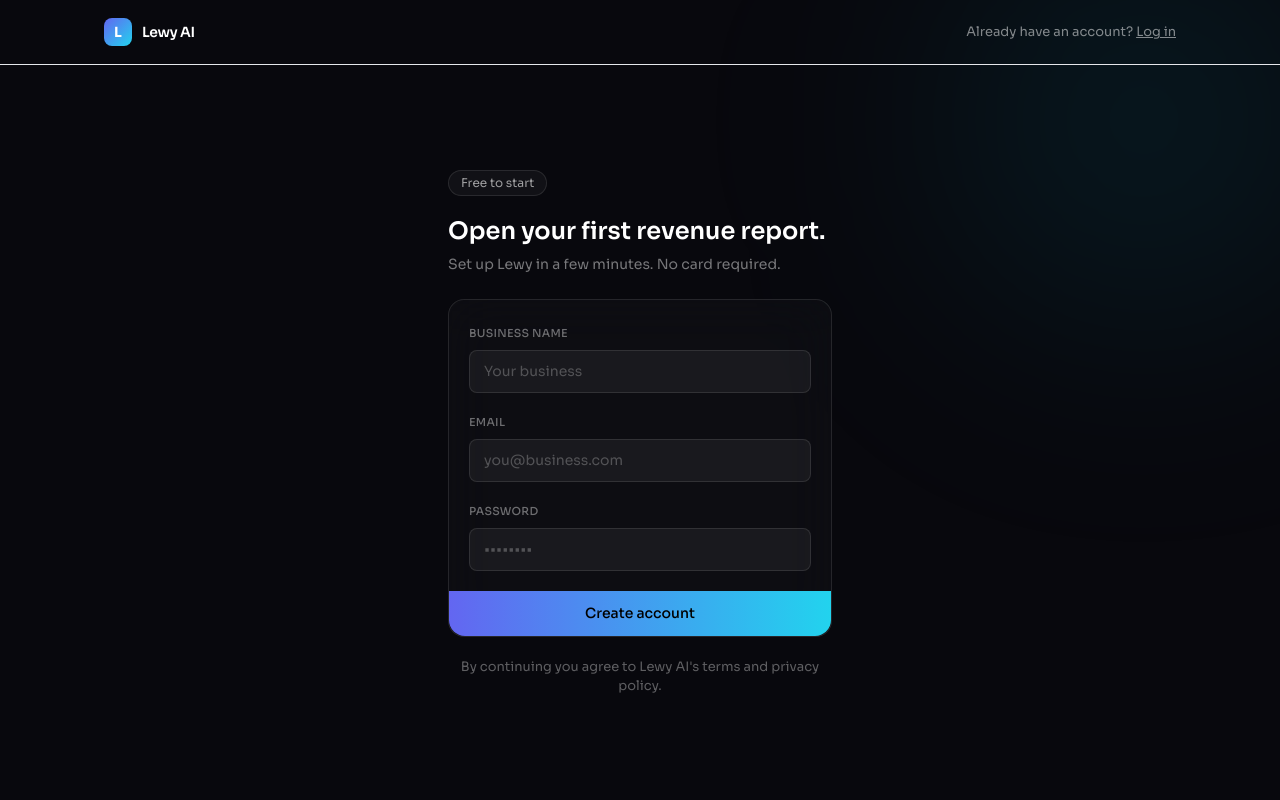
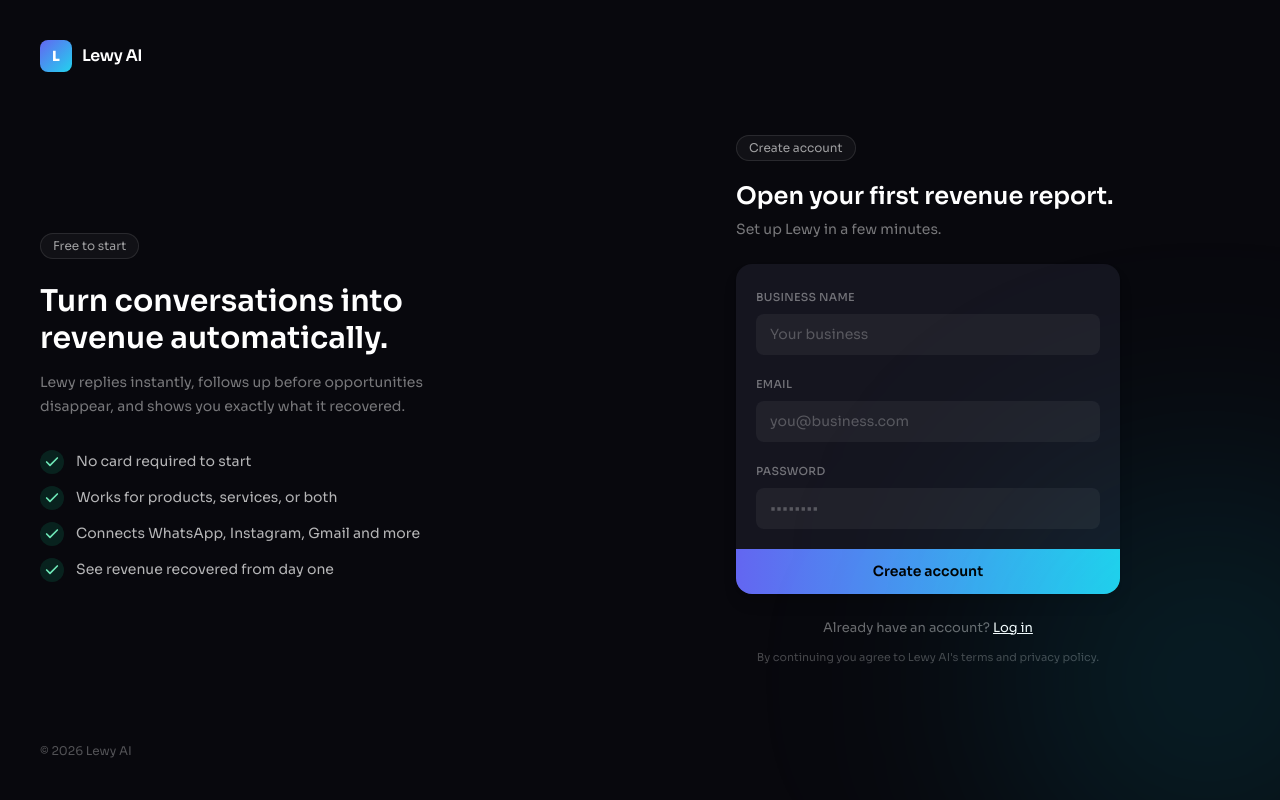
Before and after one commit to lewykipkemoi-creator/lewis2, a Next.js app: page /signup in a window 1280 px wide. Built offline with nearby package versions, Linux system fonts and the light colour scheme; no server answers.

Commit message:
redesign auth pages with split-screen brand panel layout matching dashboard style

```diff
--- a/app/login/page.tsx
+++ b/app/login/page.tsx
@@ -4,6 +4,22 @@
 import { useState } from "react";
 import { useRouter } from "next/navigation";
 import { supabase } from "@/lib/supabaseClient";
+
+const IconZap = () => (
+  <svg width="18" height="18" viewBox="0 0 24 24" fill="none" stroke="currentColor" strokeWidth="1.75" strokeLinecap="round" strokeLinejoin="round"><path d="M13 2 3 14h9l-1 8 10-12h-9l1-8Z"/></svg>
+);
+const IconTrendUp = () => (
+  <svg width="18" height="18" viewBox="0 0 24 24" fill="none" stroke="currentColor" strokeWidth="1.75" strokeLinecap="round" strokeLinejoin="round"><path d="m23 6-9.5 9.5-5-5L1 18"/><path d="M17 6h6v6"/></svg>
+);
+const IconUser = () => (
+  <svg width="18" height="18" viewBox="0 0 24 24" fill="none" stroke="currentColor" strokeWidth="1.75" strokeLinecap="round" strokeLinejoin="round"><circle cx="12" cy="8" r="4"/><path d="M4 21c0-4 4-6 8-6s8 2 8 6"/></svg>
+);
+
+const features = [
+  { icon: IconZap, text: "Replies to customers instantly, day or night" },
+  { icon: IconTrendUp, text: "Shows exactly how much revenue it recovered" },
+  { icon: IconUser, text: "Hands off to you the moment it matters" },
+];
 
 export default function LoginPage() {
   const router = useRouter();
@@ -26,23 +42,48 @@
   }
 
   return (
-    <main className="min-h-screen bg-[#08080d] text-white flex flex-col">
-      <div className="fixed top-[-10%] left-[-5%] w-[400px] h-[400px] bg-indigo-600/10 rounded-full blur-[130px] pointer-events-none" />
+    <main className="min-h-screen bg-[#08080d] text-white flex">
+      <div className="hidden lg:flex lg:w-[45%] relative overflow-hidden flex-col justify-between p-10 bg-[radial-gradient(circle_at_20%_10%,rgba(99,102,241,0.25),transparent_50%),radial-gradient(circle_at_80%_90%,rgba(34,211,238,0.15),transparent_50%),#0c0c14]">
+        <div className="fixed top-[-10%] left-[-10%] w-[400px] h-[400px] bg-indigo-600/20 rounded-full blur-[130px] pointer-events-none" />
 
-      <nav className="border-b border-white/8 relative">
-        <div className="max-w-6xl mx-auto px-6 lg:px-10 h-16 flex items-center justify-between">
-          <Link href="/" className="flex items-center gap-2.5">
-            <div className="w-7 h-7 rounded-lg bg-gradient-to-br from-indigo-500 to-cyan-400 flex items-center justify-center font-bold text-sm">L</div>
-            <span className="font-semibold text-sm tracking-tight">Lewy AI</span>
-          </Link>
-          <Link href="/signup" className="text-[13px] text-white/50 hover:text-white">
-            Need an account? <span className="underline">Sign up</span>
-          </Link>
+        <Link href="/" className="flex items-center gap-2.5 relative z-10">
+          <div className="w-8 h-8 rounded-lg bg-gradient-to-br from-indigo-500 to-cyan-400 flex items-center justify-center font-black text-sm">L</div>
+          <span className="font-semibold tracking-tight">Lewy AI</span>
+        </Link>
+
+        <div className="relative z-10">
+          <div className="inline-flex items-center gap-2 rounded-full border border-white/10 bg-white/[0.04] px-3 py-1 text-xs text-white/60 mb-6">
+            <span className="w-1.5 h-1.5 rounded-full bg-emerald-400 animate-pulse" />
+            Your AI revenue employee is online
+          </div>
+          <h1 className="text-3xl font-semibold leading-tight max-w-sm">
+            Never lose a customer because you replied too late.
+          </h1>
+          <div className="space-y-3.5 mt-8">
+            {features.map((f) => {
+              const Icon = f.icon;
+              return (
+                <div key={f.text} className="flex items-center gap-3">
+                  <div className="w-8 h-8 rounded-lg bg-white/8 flex items-center justify-center text-indigo-300 shrink-0">
+                    <Icon />
+                  </div>
+                  <div className="text-[14px] text-white/70">{f.text}</div>
+                </div>
+              );
+            })}
+          </div>
         </div>
-      </nav>
 
-      <div className="flex-1 flex items-center justify-center px-6 py-16 relative">
+        <div className="text-[12px] text-white/30 relative z-10">© 2026 Lewy AI</div>
+      </div>
+
+      <div className="flex-1 flex items-center justify-center px-6 py-12">
         <div className="w-full max-w-sm">
+          <div className="lg:hidden flex items-center gap-2.5 mb-8">
+            <div className="w-8 h-8 rounded-lg bg-gradient-to-br from-indigo-500 to-cyan-400 flex items-center justify-center font-black text-sm">L</div>
+            <span className="font-semibold tracking-tight">Lewy AI</span>
+          </div>
+
           <div className="inline-flex items-center gap-2 rounded-full border border-white/10 bg-white/[0.04] px-3 py-1 text-xs text-white/60 mb-5">
             Welcome back
           </div>
@@ -55,31 +96,46 @@
             </div>
           )}
 
-          <form onSubmit={handleSubmit} className="mt-6 rounded-2xl border border-white/10 bg-white/[0.025] backdrop-blur-xl">
+          <form onSubmit={handleSubmit} className="mt-6 rounded-2xl bg-[#15151f] shadow-lg shadow-black/20">
             <div className="p-5 space-y-4">
               <div>
                 <label htmlFor="email" className="text-[11px] font-medium text-white/40 uppercase tracking-wide">Email</label>
-                <input id="email" type="email" required value={email} onChange={(e) => setEmail(e.target.value)}
+                <input
+                  id="email"
+                  type="email"
+                  required
+                  value={email}
+                  onChange={(e) => setEmail(e.target.value)}
                   placeholder="you@business.com"
-                  className="w-full mt-1.5 bg-white/5 border border-white/10 rounded-lg px-3.5 py-2.5 text-[14px] outline-none focus:border-indigo-400/50 transition placeholder:text-white/25" />
+                  className="w-full mt-1.5 bg-white/5 rounded-lg px-3.5 py-2.5 text-[14px] outline-none focus:bg-white/8 transition placeholder:text-white/25"
+                />
               </div>
               <div>
                 <div className="flex items-center justify-between">
                   <label htmlFor="password" className="text-[11px] font-medium text-white/40 uppercase tracking-wide">Password</label>
                   <Link href="/forgot-password" className="text-[11px] text-white/35 hover:text-white underline">Forgot?</Link>
                 </div>
-                <input id="password" type="password" required value={password} onChange={(e) => setPassword(e.target.value)}
+                <input
+                  id="password"
+                  type="password"
+                  required
+                  value={password}
+                  onChange={(e) => setPassword(e.target.value)}
                   placeholder="••••••••"
-                  className="w-full mt-1.5 bg-white/5 border border-white/10 rounded-lg px-3.5 py-2.5 text-[14px] outline-none focus:border-indigo-400/50 transition placeholder:text-white/25" />
+                  className="w-full mt-1.5 bg-white/5 rounded-lg px-3.5 py-2.5 text-[14px] outline-none focus:bg-white/8 transition placeholder:text-white/25"
+                />
               </div>
             </div>
-            <button type="submit" disabled={loading}
-              className="w-full rounded-b-2xl bg-gradient-to-r from-indigo-500 to-cyan-400 text-black py-3 text-[14px] font-medium hover:opacity-90 transition disabled:opacity-50">
+            <button
+              type="submit"
+              disabled={loading}
+              className="w-full rounded-b-2xl bg-gradient-to-r from-indigo-500 to-cyan-400 text-black py-3 text-[14px] font-semibold hover:opacity-90 transition disabled:opacity-50"
+            >
               {loading ? "Logging in…" : "Log in"}
             </button>
           </form>
 
-          <p className="text-white/35 text-[13px] mt-5 text-center">
+          <p className="text-white/40 text-[13px] mt-6 text-center">
             Don&apos;t have an account? <Link href="/signup" className="text-white underline">Create one</Link>
           </p>
         </div>
--- a/app/signup/page.tsx
+++ b/app/signup/page.tsx
@@ -4,6 +4,17 @@
 import { useState } from "react";
 import { useRouter } from "next/navigation";
 import { supabase } from "@/lib/supabaseClient";
+
+const IconCheck = () => (
+  <svg width="16" height="16" viewBox="0 0 24 24" fill="none" stroke="currentColor" strokeWidth="2.5" strokeLinecap="round" strokeLinejoin="round"><path d="M20 6 9 17l-5-5"/></svg>
+);
+
+const checklist = [
+  "No card required to start",
+  "Works for products, services, or both",
+  "Connects WhatsApp, Instagram, Gmail and more",
+  "See revenue recovered from day one",
+];
 
 export default function SignupPage() {
   const router = useRouter();
@@ -31,28 +42,53 @@
   }
 
   return (
-    <main className="min-h-screen bg-[#08080d] text-white flex flex-col">
-      <div className="fixed top-[-10%] right-[-5%] w-[400px] h-[400px] bg-cyan-500/10 rounded-full blur-[130px] pointer-events-none" />
+    <main className="min-h-screen bg-[#08080d] text-white flex">
+      <div className="hidden lg:flex lg:w-[45%] relative overflow-hidden flex-col justify-between p-10 bg-[radial-gradient(circle_at_80%_10%,rgba(34,211,238,0.2),transparent_50%),radial-gradient(circle_at_20%_90%,rgba(99,102,241,0.2),transparent_50%),#0c0c14]">
+        <div className="fixed bottom-[-10%] right-[-10%] w-[400px] h-[400px] bg-cyan-500/15 rounded-full blur-[130px] pointer-events-none" />
 
-      <nav className="border-b border-white/8 relative">
-        <div className="max-w-6xl mx-auto px-6 lg:px-10 h-16 flex items-center justify-between">
-          <Link href="/" className="flex items-center gap-2.5">
-            <div className="w-7 h-7 rounded-lg bg-gradient-to-br from-indigo-500 to-cyan-400 flex items-center justify-center font-bold text-sm">L</div>
-            <span className="font-semibold text-sm tracking-tight">Lewy AI</span>
-          </Link>
-          <Link href="/login" className="text-[13px] text-white/50 hover:text-white">
-            Already have an account? <span className="underline">Log in</span>
-          </Link>
-        </div>
-      </nav>
+        <Link href="/" className="flex items-center gap-2.5 relative z-10">
+          <div className="w-8 h-8 rounded-lg bg-gradient-to-br from-indigo-500 to-cyan-400 flex items-center justify-center font-black text-sm">L</div>
+          <span className="font-semibold tracking-tight">Lewy AI</span>
+        </Link>
 
-      <div className="flex-1 flex items-center justify-center px-6 py-16 relative">
-        <div className="w-full max-w-sm">
-          <div className="inline-flex items-center gap-2 rounded-full border border-white/10 bg-white/[0.04] px-3 py-1 text-xs text-white/60 mb-5">
+        <div className="relative z-10">
+          <div className="inline-flex items-center gap-2 rounded-full border border-white/10 bg-white/[0.04] px-3 py-1 text-xs text-white/60 mb-6">
             Free to start
           </div>
+          <h1 className="text-3xl font-semibold leading-tight max-w-sm">
+            Turn conversations into revenue automatically.
+          </h1>
+          <p className="text-white/45 text-[14px] mt-3 max-w-sm leading-6">
+            Lewy replies instantly, follows up before opportunities disappear,
+            and shows you exactly what it recovered.
+          </p>
+          <div className="space-y-3 mt-8">
+            {checklist.map((item) => (
+              <div key={item} className="flex items-center gap-3">
+                <div className="w-6 h-6 rounded-full bg-emerald-500/15 text-emerald-300 flex items-center justify-center shrink-0">
+                  <IconCheck />
+                </div>
+                <div className="text-[14px] text-white/70">{item}</div>
+              </div>
+            ))}
+          </div>
+        </div>
+
+        <div className="text-[12px] text-white/30 relative z-10">© 2026 Lewy AI</div>
+      </div>
+
+      <div className="flex-1 flex items-center justify-center px-6 py-12">
+        <div className="w-full max-w-sm">
+          <div className="lg:hidden flex items-center gap-2.5 mb-8">
+            <div className="w-8 h-8 rounded-lg bg-gradient-to-br from-indigo-500 to-cyan-400 flex items-center justify-center font-black text-sm">L</div>
+            <span className="font-semibold tracking-tight">Lewy AI</span>
+          </div>
+
+          <div className="inline-flex items-center gap-2 rounded-full border border-white/10 bg-white/[0.04] px-3 py-1 text-xs text-white/60 mb-5">
+            Create account
+          </div>
           <h1 className="text-2xl font-semibold leading-tight">Open your first revenue report.</h1>
-          <p className="text-white/45 text-[14px] mt-2">Set up Lewy in a few minutes. No card required.</p>
+          <p className="text-white/45 text-[14px] mt-2">Set up Lewy in a few minutes.</p>
 
           {error && (
             <div className="mt-5 rounded-lg border border-red-500/25 bg-red-500/10 text-red-300 text-[13px] px-4 py-2.5">
@@ -60,34 +96,59 @@
             </div>
           )}
 
-          <form onSubmit={handleSubmit} className="mt-6 rounded-2xl border border-white/10 bg-white/[0.025] backdrop-blur-xl">
+          <form onSubmit={handleSubmit} className="mt-6 rounded-2xl bg-[#15151f] shadow-lg shadow-black/20">
             <div className="p-5 space-y-4">
               <div>
                 <label htmlFor="business" className="text-[11px] font-medium text-white/40 uppercase tracking-wide">Business name</label>
-                <input id="business" type="text" required value={businessName} onChange={(e) => setBusinessName(e.target.value)}
+                <input
+                  id="business"
+                  type="text"
+                  required
+                  value={businessName}
+                  onChange={(e) => setBusinessName(e.target.value)}
                   placeholder="Your business"
-                  className="w-full mt-1.5 bg-white/5 border border-white/10 rounded-lg px-3.5 py-2.5 text-[14px] outline-none focus:border-cyan-400/50 transition placeholder:text-white/25" />
+                  className="w-full mt-1.5 bg-white/5 rounded-lg px-3.5 py-2.5 text-[14px] outline-none focus:bg-white/8 transition placeholder:text-white/25"
+                />
               </div>
               <div>
                 <label htmlFor="email" className="text-[11px] font-medium text-white/40 uppercase tracking-wide">Email</label>
-                <input id="email" type="email" required value={email} onChange={(e) => setEmail(e.target.value)}
+                <input
+                  id="email"
+                  type="email"
+                  required
+                  value={email}
+                  onChange={(e) => setEmail(e.target.value)}
                   placeholder="you@business.com"
-                  className="w-full mt-1.5 bg-white/5 border border-white/10 rounded-lg px-3.5 py-2.5 text-[14px] outline-none focus:border-cyan-400/50 transition placeholder:text-white/25" />
+                  className="w-full mt-1.5 bg-white/5 rounded-lg px-3.5 py-2.5 text-[14px] outline-none focus:bg-white/8 transition placeholder:text-white/25"
+                />
               </div>
               <div>
                 <label htmlFor="password" className="text-[11px] font-medium text-white/40 uppercase tracking-wide">Password</label>
-                <input id="password" type="password" required minLength={6} value={password} onChange={(e) => setPassword(e.target.value)}
+                <input
+                  id="password"
+                  type="password"
+                  required
+                  minLength={6}
+                  value={password}
+                  onChange={(e) => setPassword(e.target.value)}
                   placeholder="••••••••"
-                  className="w-full mt-1.5 bg-white/5 border border-white/10 rounded-lg px-3.5 py-2.5 text-[14px] outline-none focus:border-cyan-400/50 transition placeholder:text-white/25" />
+                  className="w-full mt-1.5 bg-white/5 rounded-lg px-3.5 py-2.5 text-[14px] outline-none focus:bg-white/8 transition placeholder:text-white/25"
+                />
               </div>
             </div>
-            <button type="submit" disabled={loading}
-              className="w-full rounded-b-2xl bg-gradient-to-r from-indigo-500 to-cyan-400 text-black py-3 text-[14px] font-medium hover:opacity-90 transition disabled:opacity-50">
+            <button
+              type="submit"
+              disabled={loading}
+              className="w-full rounded-b-2xl bg-gradient-to-r from-indigo-500 to-cyan-400 text-black py-3 text-[14px] font-semibold hover:opacity-90 transition disabled:opacity-50"
+            >
               {loading ? "Creating account…" : "Create account"}
             </button>
           </form>
 
-          <p className="text-white/35 text-[13px] mt-5 text-center">
+          <p className="text-white/40 text-[13px] mt-6 text-center">
+            Already have an account? <Link href="/login" className="text-white underline">Log in</Link>
+          </p>
+          <p className="text-white/25 text-[11px] mt-3 text-center">
             By continuing you agree to Lewy AI&apos;s terms and privacy policy.
           </p>
         </div>
```
